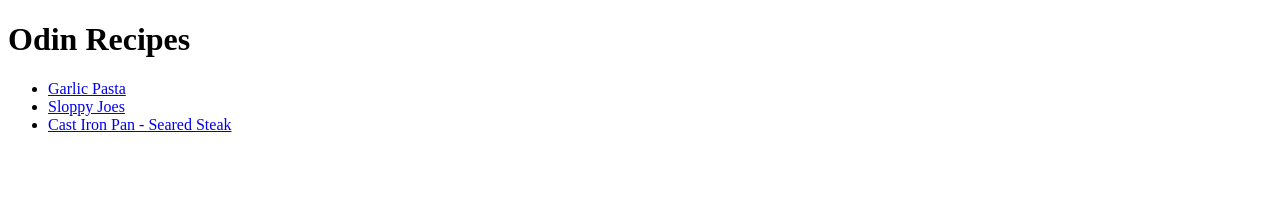
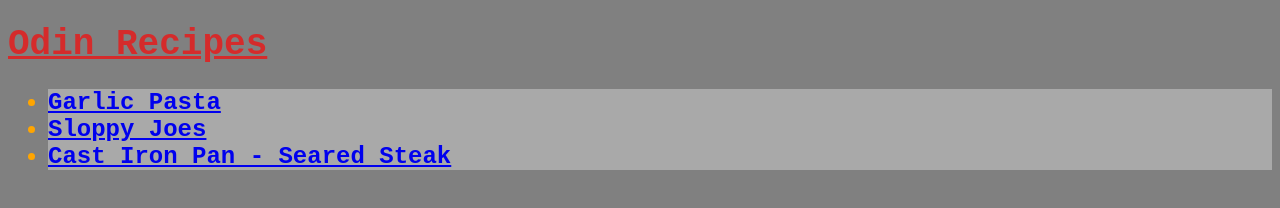
Before and after one commit to cyber-lcy/odin-recipes, a plain HTML site: page index.html in a window 1280 px wide. Drawn offline with Linux system fonts and the light colour scheme.

Commit message:
added first iteration of css

```diff
--- /dev/null
+++ b/css/style.css
@@ -0,0 +1,22 @@
+html {
+    background-color: gray;
+}
+
+.title,
+.recipes {
+    font-family: Monospace, Arial, sans-serif;
+    font-weight: bold;
+}
+
+.recipes {
+    background-color: darkgray;
+    color: #ffa500;
+    font-size: 24px;
+}
+
+.title {
+    color: #ff0000aa;
+    font-size: 36px;
+    font-weight: bold;
+    text-decoration: underline;
+}
--- a/index.html
+++ b/index.html
@@ -7,17 +7,18 @@
     <head>
         <meta charset="utf-8">
         <title>Odin Recipes</title>
+        <link rel="stylesheet" href="./css/style.css">
     </head>
 
 
 
     <body>
 
-        <h1>Odin Recipes</h1>
+        <h1 class="title">Odin Recipes</h1>
         <ul>
-            <li><a href="./recipes/garlic-pasta.html">Garlic Pasta</a></li>
-            <li><a href="./recipes/sloppy-joes.html">Sloppy Joes</a></li>
-            <li><a href="./recipes/cast-iron-steak.html">Cast Iron Pan - Seared Steak</a></li>
+            <li class="recipes"><a href="./recipes/garlic-pasta.html">Garlic Pasta</a></li>
+            <li class="recipes"><a href="./recipes/sloppy-joes.html">Sloppy Joes</a></li>
+            <li class="recipes"><a href="./recipes/cast-iron-steak.html">Cast Iron Pan - Seared Steak</a></li>
         </ul>
 
 
```
